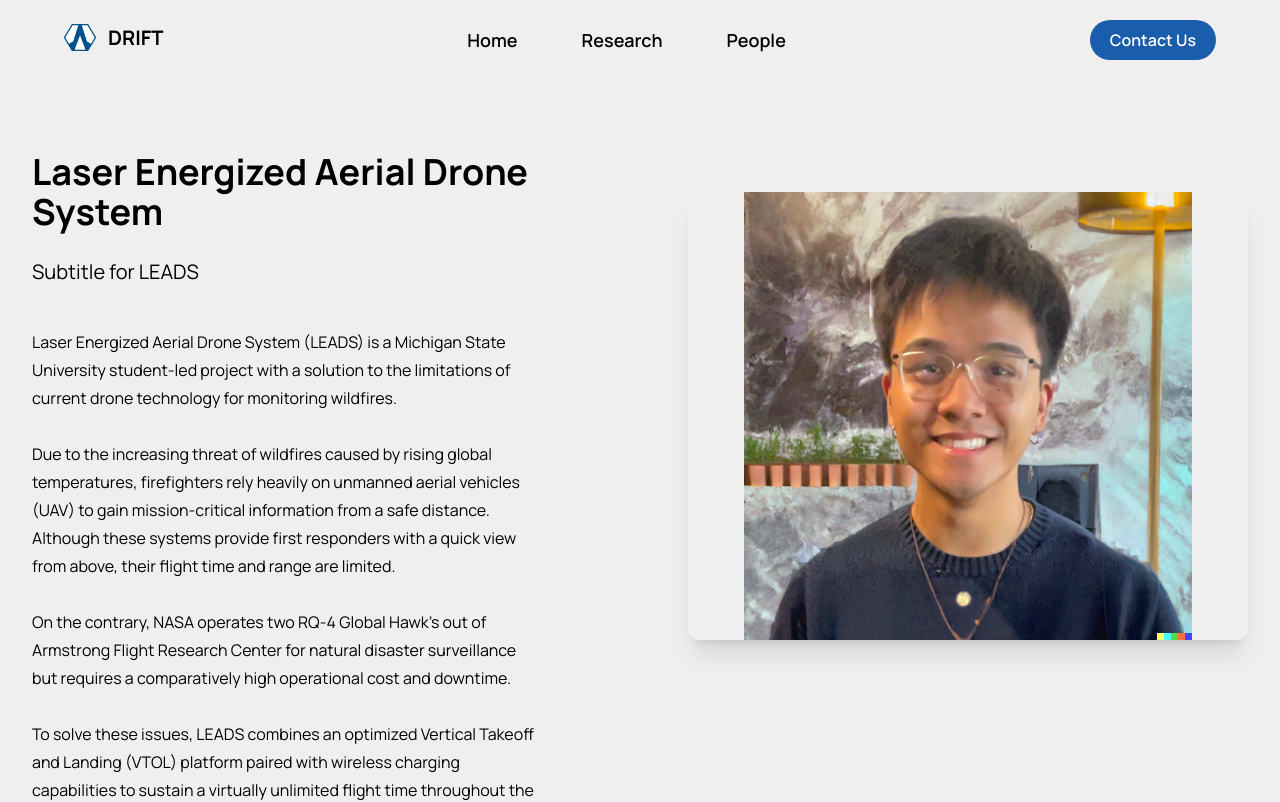
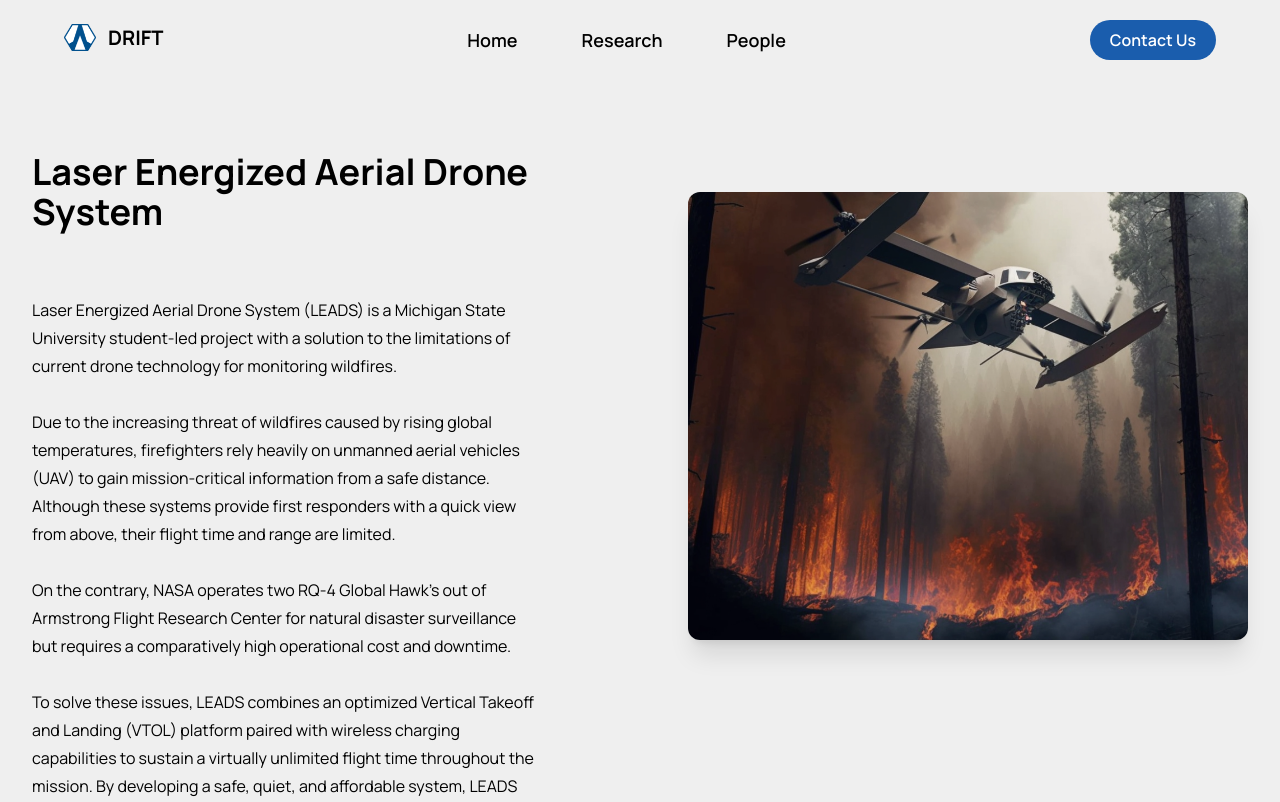
Before and after one commit to team-drift/teamdrift.org, a Next.js app: page /research in a window 1280 px wide. Shown: the top 802 px of the page. Built offline with nearby package versions, Linux system fonts and the light colour scheme.

Commit message:
Finish LEADS bio on Research page

```diff
--- a/src/pages/research.js
+++ b/src/pages/research.js
@@ -9,7 +9,7 @@ export default function Research() {
             image: '/photos/leads.png',
             alt: 'Temporary image of the LEADS project.',
             title: 'Laser Energized Aerial Drone System',
-            subtitle: 'Subtitle for LEADS',
+            subtitle: '',
             content: 'Laser Energized Aerial Drone System (LEADS) is a Michigan State University student-led project with a solution to the limitations of current drone technology for monitoring wildfires. \n\n Due to the increasing threat of wildfires caused by rising global temperatures, firefighters rely heavily on unmanned aerial vehicles (UAV) to gain mission-critical information from a safe distance. Although these systems provide first responders with a quick view from above, their flight time and range are limited. \n\n On the contrary, NASA operates two RQ-4 Global Hawk’s out of Armstrong Flight Research Center for natural disaster surveillance but requires a comparatively high operational cost and downtime. \n\n To solve these issues, LEADS combines an optimized Vertical Takeoff and Landing (VTOL) platform paired with wireless charging capabilities to sustain a virtually unlimited flight time throughout the mission. By developing a safe, quiet, and affordable system, LEADS provides first responders with critical air support without hassle and maintenance.'
         }
     ]
```
Also changed, not shown: public/photos/leads.png.
